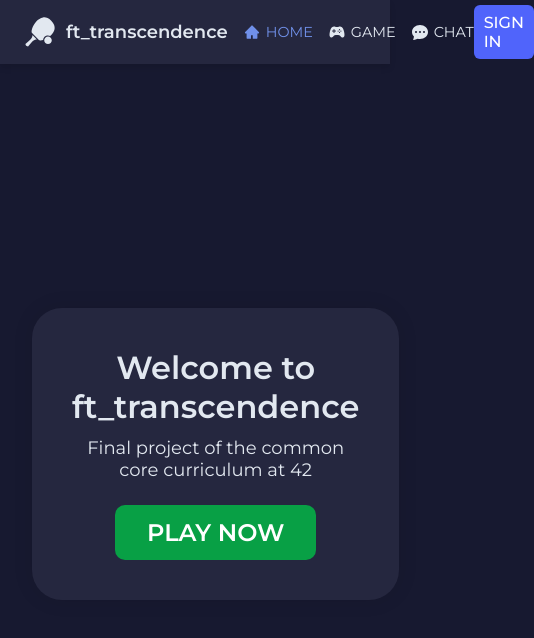
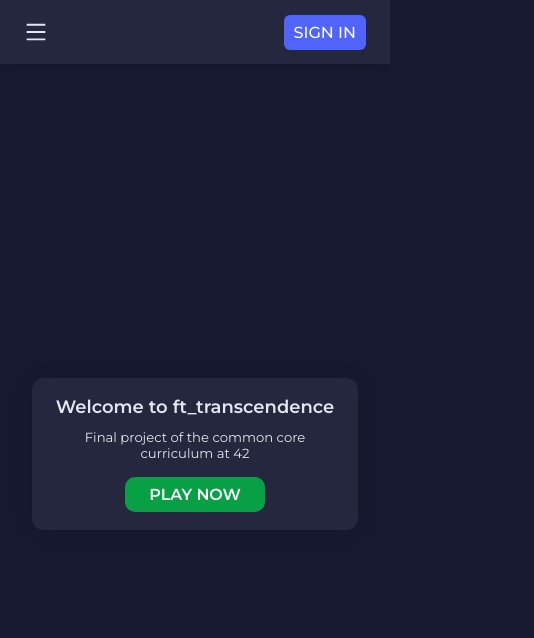
Before and after one commit to fluchtens/42-ft_transcendence, a React (Vite) app in the folder frontend/: page / in a window 390 px wide. Shown: the top 638 px of the page, 534 px wide, since content can reach past the window. Built offline with nearby package versions, Linux system fonts and the light colour scheme; no server answers.

Commit message:
add reponsive button for nav links header

```diff
--- a/frontend/src/components/MainLink.module.scss
+++ /dev/null
@@ -1,17 +0,0 @@
-@import "../styles/config.scss";
-
-.link {
-  display: flex;
-  justify-content: center;
-  align-items: center;
-  font-size: 1.125rem;
-  font-weight: 600;
-  text-decoration: none;
-  color: $text-primary-color;
-
-  .icon {
-    margin-right: 0.625rem;
-    width: 2rem;
-    height: 2rem;
-  }
-}
--- a/frontend/src/components/MainLink.tsx
+++ /dev/null
@@ -1,12 +0,0 @@
-import { Link } from "react-router-dom";
-import { GiPingPongBat } from "react-icons/gi";
-import styles from "./MainLink.module.scss";
-
-export function MainLink() {
-  return (
-    <Link to="/" className={styles.link}>
-      <GiPingPongBat className={styles.icon} />
-      ft_transcendence
-    </Link>
-  );
-}
--- /dev/null
+++ b/frontend/src/components/MainNavLink.module.scss
@@ -0,0 +1,52 @@
+@import "../styles/config.scss";
+
+.container {
+  .mainLink {
+    display: flex;
+    justify-content: center;
+    align-items: center;
+    font-size: 1.125rem;
+    font-weight: 600;
+    text-decoration: none;
+    color: $text-primary-color;
+
+    .mainIcon {
+      margin-right: 0.625rem;
+      width: 2rem;
+      height: 2rem;
+    }
+  }
+
+  .navBtn {
+    display: none;
+  }
+}
+
+@media (max-width: 768px) {
+  .container {
+    .mainLink {
+      display: none;
+    }
+
+    .navBtn {
+      width: 1.5rem;
+      height: 1.5rem;
+      padding: 0;
+      display: block;
+      border: none;
+      background: transparent;
+      transition: color 0.3s;
+      cursor: pointer;
+
+      .navBtnIcon {
+        width: 100%;
+        height: 100%;
+        color: $text-primary-color;
+
+        &:hover {
+          color: white;
+        }
+      }
+    }
+  }
+}
--- /dev/null
+++ b/frontend/src/components/MainNavLink.tsx
@@ -0,0 +1,22 @@
+import { Link } from "react-router-dom";
+import { GiPingPongBat } from "react-icons/gi";
+import { AiOutlineMenu } from "react-icons/ai";
+import styles from "./MainNavLink.module.scss";
+
+interface MainNavLinkProps {
+  toggleNavMenu: () => void;
+}
+
+const MainNavLink = ({ toggleNavMenu }: MainNavLinkProps) => (
+  <div className={styles.container}>
+    <Link to="/" className={styles.mainLink}>
+      <GiPingPongBat className={styles.mainIcon} />
+      ft_transcendence
+    </Link>
+    <button className={styles.navBtn} onClick={toggleNavMenu}>
+      <AiOutlineMenu className={styles.navBtnIcon} />
+    </button>
+  </div>
+);
+
+export { MainNavLink };
--- a/frontend/src/components/NavLink.tsx
+++ b/frontend/src/components/NavLink.tsx
@@ -8,7 +8,7 @@ interface NavLinkProps {
   icon: ReactNode;
 }
 
-export const NavLink = ({ path, text, icon }: NavLinkProps) => {
+const NavLink = ({ path, text, icon }: NavLinkProps) => {
   const { pathname } = useLocation();
   const isAcualPath = pathname === path;
 
@@ -22,3 +22,5 @@ export const NavLink = ({ path, text, icon }: NavLinkProps) => {
     </Link>
   );
 };
+
+export { NavLink };
--- a/frontend/src/layouts/Header.module.scss
+++ b/frontend/src/layouts/Header.module.scss
@@ -2,7 +2,7 @@
 
 header {
   padding: 0 1.5rem;
-  background-color: $bg-secondary-color;
+  background: $bg-secondary-color;
   box-shadow: 0px 4px 6px 0px rgba(0, 0, 0, 0.1);
 
   .navBar {
@@ -11,28 +11,66 @@ header {
     justify-content: space-between;
     align-items: center;
 
+    .links {
+      display: flex;
+      justify-content: left;
+      align-items: center;
+      gap: 1rem;
+
       .navList {
         margin: 0;
         padding: 0;
-      gap: 1rem;
         display: flex;
         justify-content: space-between;
         align-items: center;
+        gap: 1rem;
         list-style-type: none;
+      }
+
+      .navListMenu {
+        display: none;
+      }
     }
 
     .loginButton {
       padding: 0.5rem 0.625rem;
       border-radius: 0.375rem;
-      background-color: $extra-secondary-color;
+      background: $extra-secondary-color;
       font-weight: 500;
       text-decoration: none;
       text-transform: uppercase;
       color: white;
 
       &:hover {
-        background-color: $extra-primary-color;
+        background: $extra-primary-color;
       }
     }
   }
 }
+
+@media (max-width: 768px) {
+  header {
+    .navBar {
+      .links {
+        .navList {
+          display: none;
+        }
+
+        .navListMenu {
+          width: 100%;
+          margin: 0;
+          padding: 1rem 0;
+          position: absolute;
+          top: 4rem;
+          left: 0;
+          display: flex;
+          flex-direction: column;
+          align-items: center;
+          gap: 0.5rem;
+          background: $bg-secondary-color;
+          list-style-type: none;
+        }
+      }
+    }
+  }
+}
--- a/frontend/src/layouts/Header.tsx
+++ b/frontend/src/layouts/Header.tsx
@@ -1,6 +1,6 @@
 import { useEffect, useState } from "react";
 import { Link, useNavigate } from "react-router-dom";
-import { MainLink } from "../components/MainLink";
+import { MainNavLink } from "../components/MainNavLink";
 import { NavLink } from "../components/NavLink";
 import { ProfileBtn } from "../components/ProfileBtn";
 import { User } from "../types/user.interface";
@@ -11,9 +11,14 @@ import { BsFillChatDotsFill } from "react-icons/bs";
 import styles from "./Header.module.scss";
 
 export default function Header() {
+  const [navMenu, setNavMenu] = useState<boolean>(false);
   const [user, setUser] = useState<User | null>(null);
   const [avatar, setAvatar] = useState<string>("");
   const navigate = useNavigate();
+
+  const toggleNavMenu = () => {
+    setNavMenu(!navMenu);
+  };
 
   const handleLogout = async () => {
     setUser(null);
@@ -37,10 +42,9 @@ export default function Header() {
   return (
     <header>
       <nav className={styles.navBar}>
-        <ul className={styles.navList}>
-          <li>
-            <MainLink />
-          </li>
+        <div className={styles.links}>
+          <MainNavLink toggleNavMenu={toggleNavMenu} />
+          <ul className={`${navMenu ? styles.navListMenu : styles.navList}`}>
             <li>
               <NavLink path="/" text="HOME" icon={<AiFillHome />} />
             </li>
@@ -51,6 +55,7 @@ export default function Header() {
               <NavLink path="/chat" text="CHAT" icon={<BsFillChatDotsFill />} />
             </li>
           </ul>
+        </div>
         {user ? (
           <ProfileBtn
             username={user.username}
--- a/frontend/src/pages/home/Home.module.scss
+++ b/frontend/src/pages/home/Home.module.scss
@@ -36,3 +36,24 @@
     }
   }
 }
+
+@media (max-width: 768px) {
+  .container {
+    padding: 1.125rem;
+    border-radius: 0.75rem;
+
+    h1 {
+      font-size: 1.125rem;
+    }
+
+    h2 {
+      font-size: 0.825rem;
+    }
+
+    .playButton {
+      margin-top: 1rem;
+      padding: 0.5rem 1.5rem;
+      font-size: 1rem;
+    }
+  }
+}
```
Lines whose indentation alone changed are shown as unchanged.
